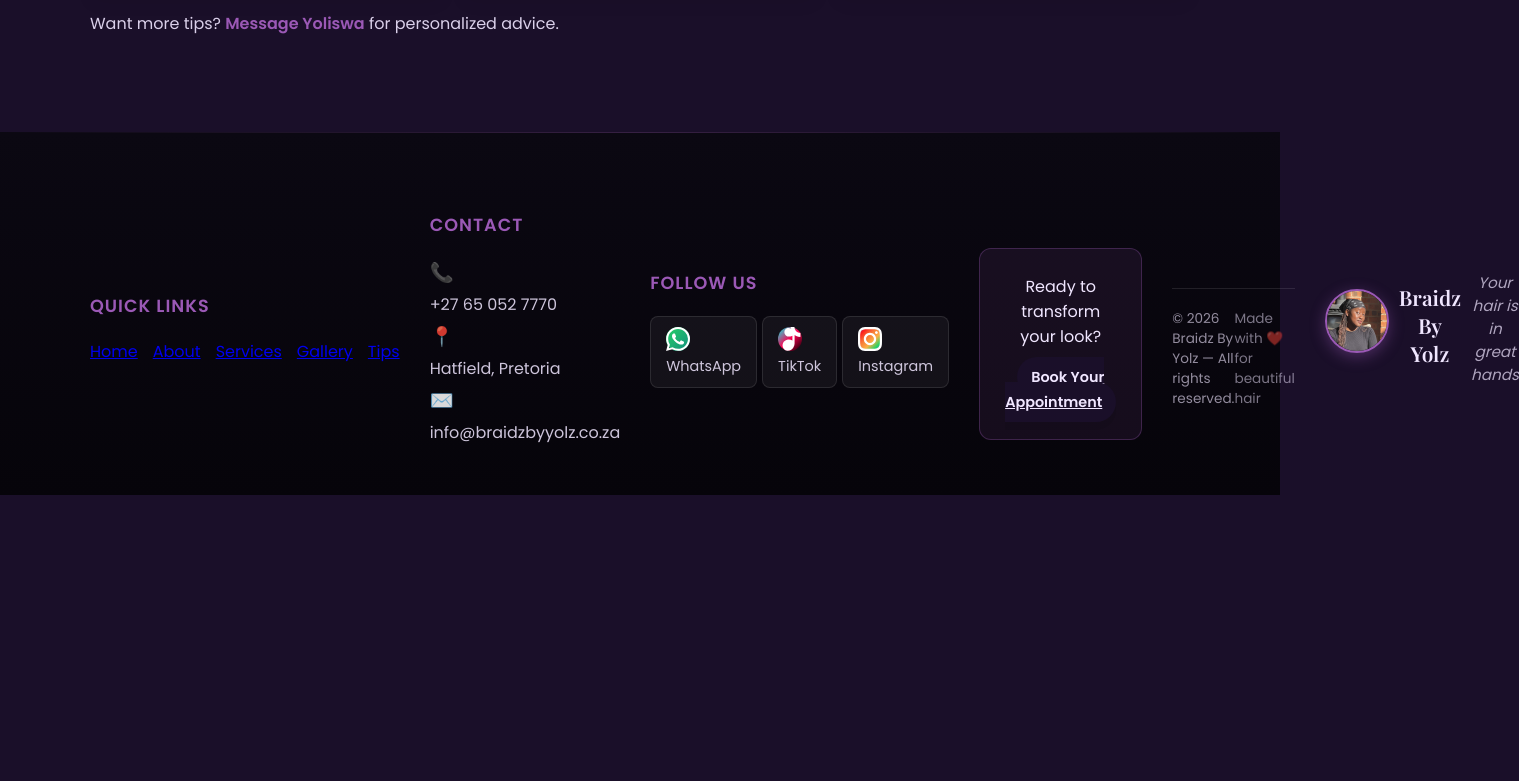
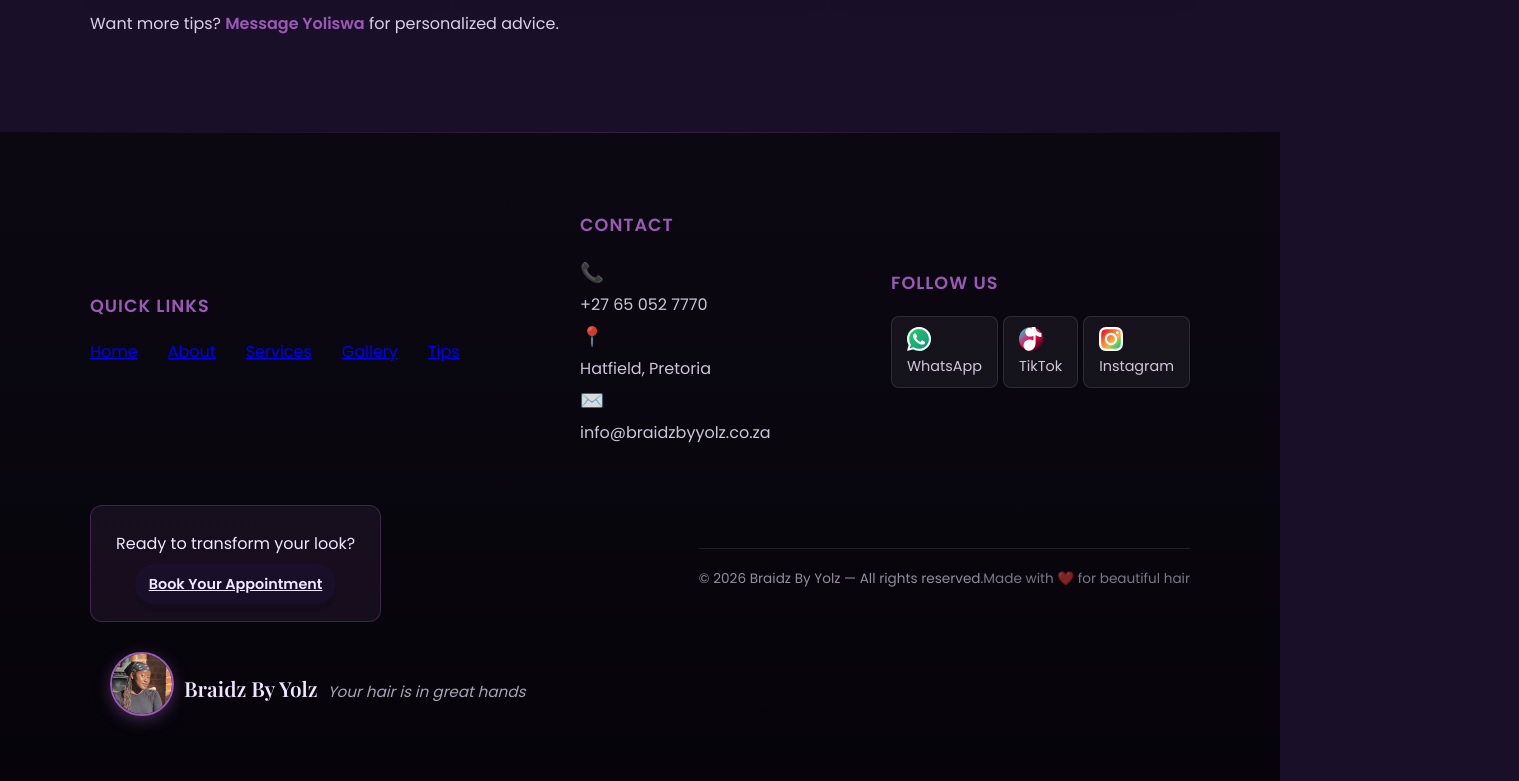
Before and after one commit to qkaweesi18/bbl, a plain HTML site: page braidzbyyolz-website/index.html in a window 1280 px wide. Shown: the part 8111-8892 px from the top of the page, 1519 px wide, since content can reach past the window. Before the commit the page ends 8606 px from the top, so only its background shows below. Drawn offline with nearby package versions, Linux system fonts and the light colour scheme; a web font is replaced by a local one.

Commit message:
Footer nav spread, logo reposition, header tweaks

```diff
--- a/braidzbyyolz-website/style.css
+++ b/braidzbyyolz-website/style.css
@@ -834,20 +834,21 @@ nav a:hover::after {
     flex-direction: row !important;
     align-items: center !important;
     justify-content: space-between !important;
+    flex-wrap: wrap !important;
     text-align: left !important;
     gap: 30px !important;
     margin-bottom: 0 !important;
 }
 
 .footer-brand {
-    order: 5 !important;
-    width: 100% !important;
+    order: 2 !important;
+    width: auto !important;
+    margin-left: 20px !important;
     display: flex !important;
     flex-direction: row !important;
     align-items: center !important;
     justify-content: center !important;
     gap: 10px !important;
-    text-align: center !important;
 }
 
 .footer-logo img {
@@ -980,13 +981,13 @@ nav a:hover::after {
 }
 
 .footer-nav-links {
-list-style: none;
-padding: 0;
-margin: 0;
-display: flex !important;
-flex-direction: row !important;
-align-items: flex-start !important;
-gap: 15px !important;
+    list-style: none;
+    padding: 0;
+    margin: 0;
+    display: flex !important;
+    flex-direction: row !important;
+    align-items: center !important;
+    gap: 30px !important;
 }
 }
 
```
